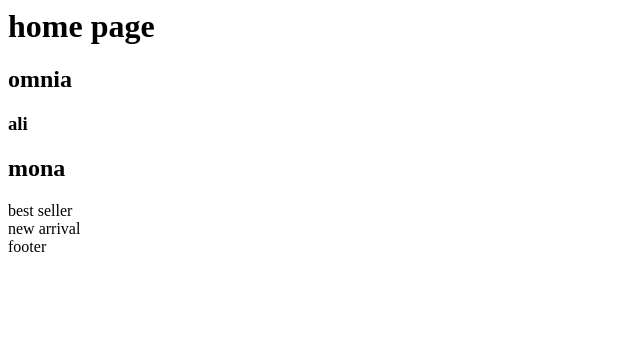
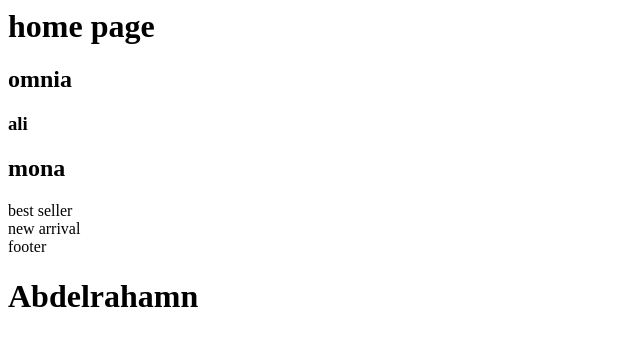
Before and after one commit to Omnia-Abdelhamed/s2GitSession, a plain HTML site: page index.html in a window 1280 px wide. Shown: the whole page, without its empty margins (0-640 px from the left). Drawn offline with Linux system fonts and the light colour scheme.

Commit message:
adding h1 abdelrahman to home page
Added a header with the name 'Abdelrahamn' and ensured footer is properly closed.

```diff
--- a/index.html
+++ b/index.html
@@ -7,3 +7,4 @@
 <footer>
     footer
 </footer>
+<h1>Abdelrahamn</h1>
```
